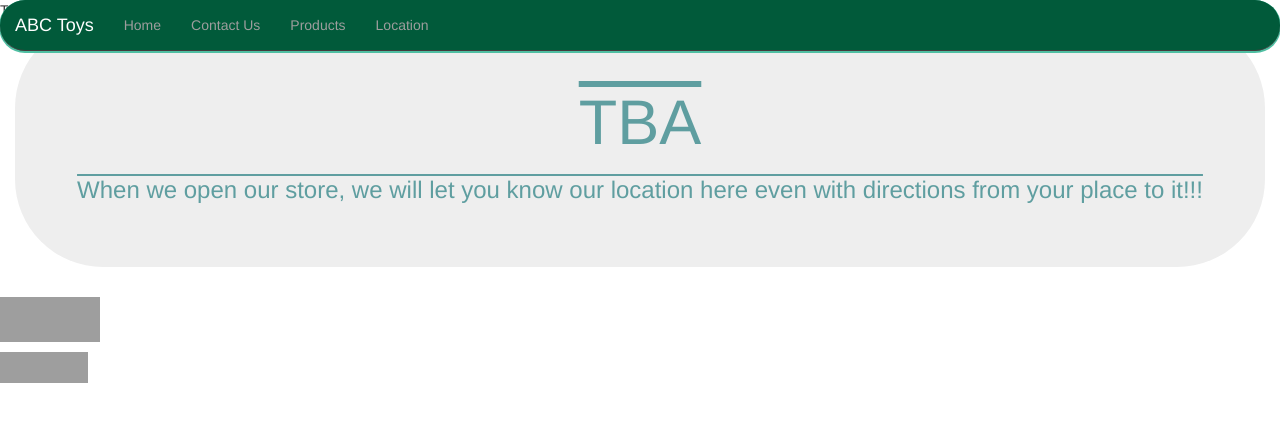
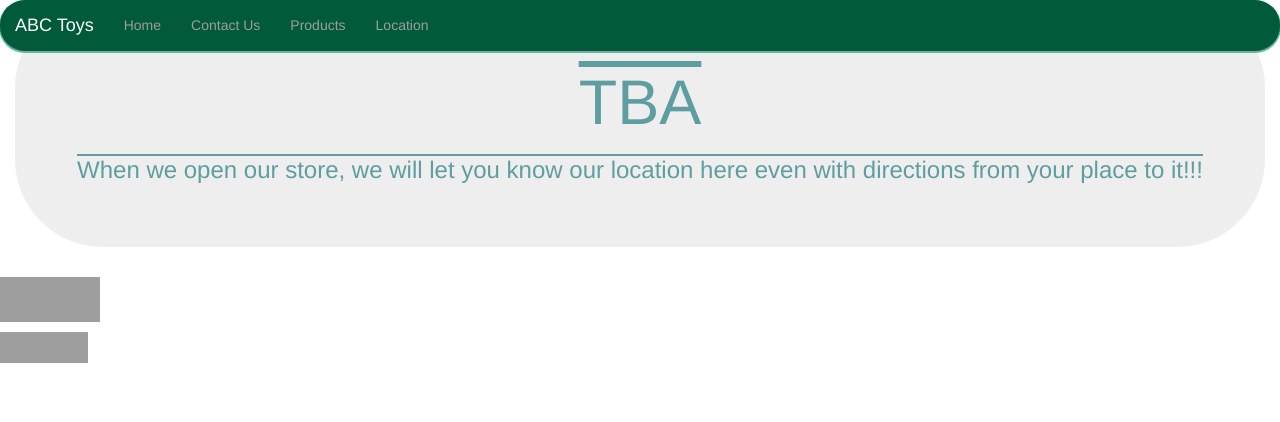
Before and after one commit to KatyaRaukach/KatyaRaukach.github.io, a plain HTML site: page location.html in a window 1280 px wide. Drawn offline with nearby package versions, Linux system fonts and the light colour scheme; grey boxes are pictures that could not be loaded.

Commit message:
Add files via upload

```diff
--- a/location.html
+++ b/location.html
@@ -10,7 +10,7 @@
     <script src="https://ajax.googleapis.com/ajax/libs/jquery/3.2.1/jquery.min.js"></script>
     <script src="https://maxcdn.bootstrapcdn.com/bootstrap/3.3.7/js/bootstrap.min.js"></script>
     <link rel="stylesheet" href="Style3.css">
-    <taitle>TBA</title>
+    <title>TBA</title>
 
 </head>
 
@@ -56,6 +56,22 @@
 
     </div>
 
+
+  </div>
+     <div class="footer">
+     <p>
+       <a href="https://validator.w3.org/nu/?doc=https%3A%2F%2Fkatyaraukach.github.io%2Fhw3.html">
+       <img style="border:0;width:100px;height:45px" src="https://web.csulb.edu/~amanabat/img/w3clogo.png"
+       alt="HTML5"></a>
+    </p>
+     <p>
+    <a href="https://jigsaw.w3.org/css-validator/validator?uri=https%3A%2F%2Fkatyaraukach.github.io%2Fstyle1.css&profile=css3svg&usermedium=all&warning=1&vextwarning=&lang=en">
+    <img style="border:0;width:88px;height:31px" src="https://jigsaw.w3.org/css-validator/images/vcss-blue" alt="Valid CSS!" />
+</a>
+</p>
+</div>
+
+
     <script>
 
         function get_coords(position)
@@ -88,20 +104,6 @@
 
       </script>
 
-  </div>
-     <div class="footer">
-     <p>
-       <a href="https://validator.w3.org/nu/?doc=https%3A%2F%2Fkatyaraukach.github.io%2Findex.html">
-       <img style="border:0;width:100px;height:45px" src="https://web.csulb.edu/~amanabat/img/w3clogo.png"
-       alt="HTML5"></a>
-    </p>
-     <p>
-    <a href="https://jigsaw.w3.org/css-validator/validator?uri=https%3A%2F%2Fkatyaraukach.github.io%2Fstyle1.css&profile=css3svg&usermedium=all&warning=1&vextwarning=&lang=en">
-    <img style="border:0;width:88px;height:31px" src="https://jigsaw.w3.org/css-validator/images/vcss-blue" alt="Valid CSS!" />
-</a>
-</p>
-</div>
-
 
 </body>
 
```
